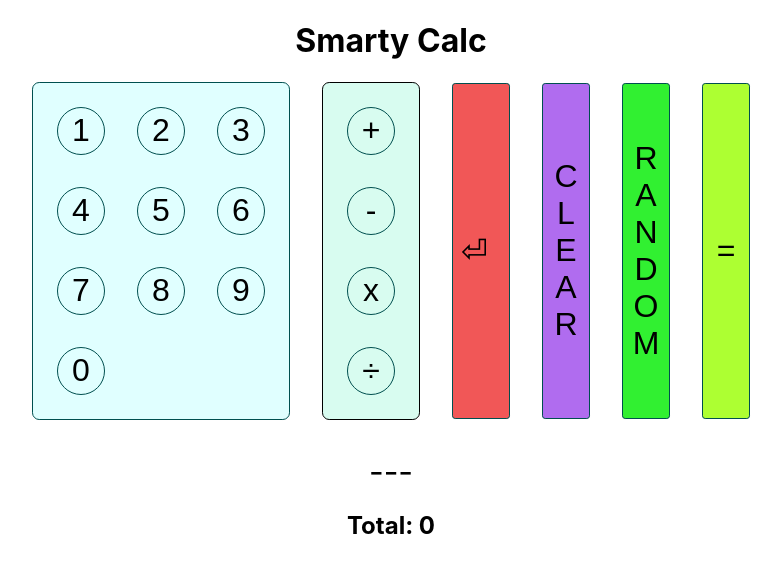
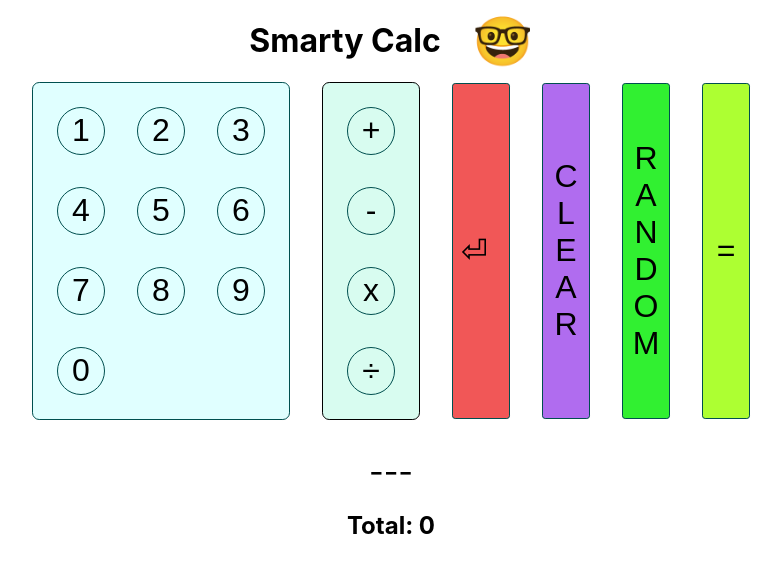
Before and after one commit to NadyaCodes/smarty-calc, a React (Create React App) app: page / in a window 1280 px wide. Shown: the top 572 px of the page, without its empty margins (249-1030 px from the left). Built offline with nearby package versions, Linux system fonts and the light colour scheme.

Commit message:
add emoji intro

```diff
--- a/src/App.css
+++ b/src/App.css
@@ -1,6 +1,12 @@
 .App {
   text-align: center;
   margin: auto;
+}
+
+.header {
+  display: flex;
+  justify-content: center;
+  align-items: center;
 }
 
 .calc-container {
@@ -83,6 +89,20 @@ button:active {
 }
 
 
-.animate {
-  color: blue
+.bouncy {
+  padding-left: 2rem;
+  font-size: xxx-large;
+  animation: bounce 3s ease-in-out;
 }
+
+@keyframes bounce {
+  0% {
+    transform: translate(-80vw, 30vh) rotate(50deg);
+  }
+  95% {
+    transform: translate(-4vw, -4vh) rotate(5deg);
+  }
+  100% {
+    transform: translate(0, 0);
+  }
+}
--- a/src/App.js
+++ b/src/App.js
@@ -4,7 +4,11 @@ import Calculator from "./Calculator";
 function App() {
   return (
     <div className="App">
-      <h1>Smarty Calc</h1>
+      <div className="header">
+        <h1>Smarty Calc</h1>
+        <div className="bouncy">🤓</div>
+      </div>
+
       <Calculator />
     </div>
   );
```
